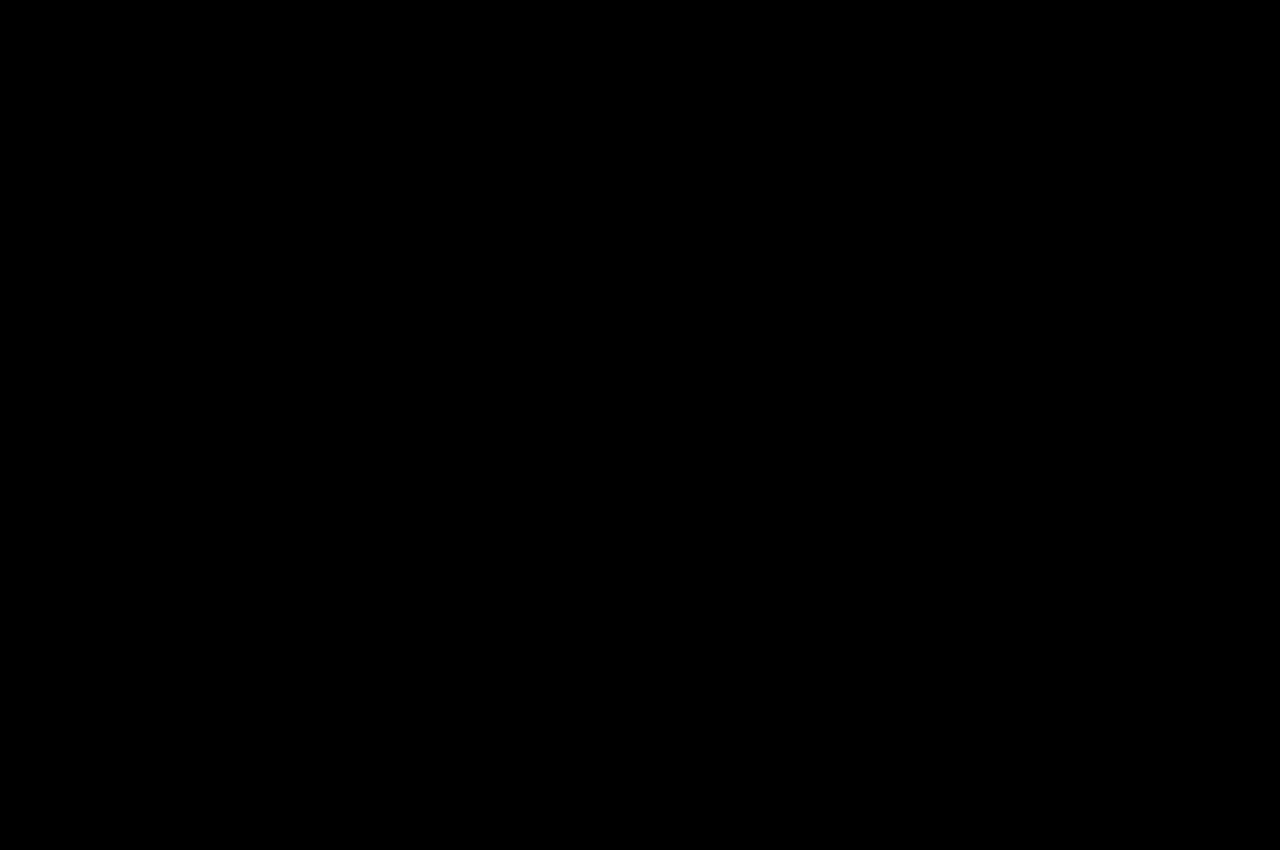
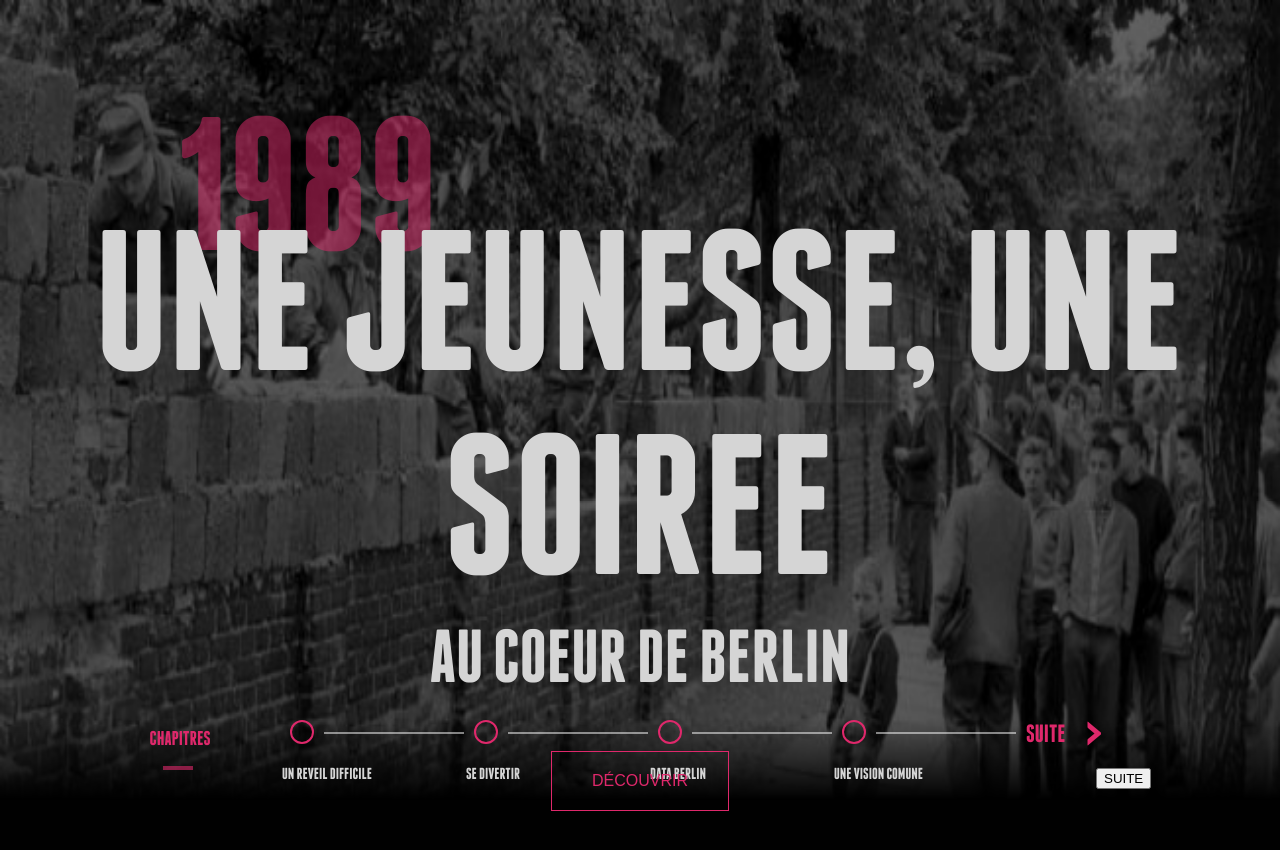
Before and after one commit to samuelmormin/techno-webdoc, a Vue app: page /chapter2Landing in a window 1280 px wide. Shown: the top 850 px of the page. Before the commit the page ends 800 px from the top, so only its background shows below. Built offline with nearby package versions, Linux system fonts and the light colour scheme.

Commit message:
:tada: Chapter 2 first commit

```diff
--- /dev/null
+++ b/src/components/chapter2Landing.vue
@@ -0,0 +1,53 @@
+<template>
+  <transition name="fade">
+    <div>
+
+      <div class="landingTitle" v-if="visible">
+        <h1 class="intro-h1">UNE JEUNESSE, UNE SOIREE</h1>
+        <p class="intro-p">AU COEUR DE BERLIN</p>
+        <router-link :to="{name: 'chapters.chapter2'}" class="discover-button">DÉCOUVRIR</router-link>
+      </div>
+      <audio
+      src="/static/intro.m4a"
+      autoplay
+      loop
+      ></audio>
+    </div>
+  </transition>
+</template>
+
+<script>
+  export default {
+    name: 'chapter2Landing',
+    data () {
+      return {
+        visible: true
+      }
+    },
+    methods: {
+      toggle: function () {
+        this.visible = !this.visible
+      }
+    }
+  }
+</script>
+
+<style>
+  .bounce-enter-active {
+    animation: bounce-in 2s;
+  }
+  .bounce-leave-active {
+    animation: bounce-in 2s reverse;
+  }
+  @keyframes bounce-in {
+    0% {
+      transform: scale(0);
+    }
+    50% {
+      transform: scale(1.5);
+    }
+    100% {
+      transform: scale(1);
+    }
+  }
+</style>
--- a/src/components/chapters.vue
+++ b/src/components/chapters.vue
@@ -3,7 +3,7 @@
     <transition name="bounce" mode="out-in">
       <router-view></router-view>
     </transition>
-    <div class="chapters-nav-container">
+    <div class="chapters-nav-container" v-if="chapter1">
       <div class="chapters-menu">
         <ul class="chapters-nav-ul" v-if="visible">
           <li><router-link :to="{name: 'chapters.chapter1'}" class="experience-choice-button">CHAPITRE 1</router-link></li>
@@ -14,7 +14,7 @@
         <button class="reveal-menu-button" @click="toggle">CHAPITRES</button>
       </div>
       <div class="chapter-navigation">
-        <div v-if="chapter1">
+        <div>
           <router-link :to="{name: 'chapters.chapter1'}" class="chapter-navigation-button"><div>UN REVEIL DIFFICILE</div></router-link>
           <router-link :to="{name: 'chapters.chapter2'}" class="chapter-navigation-button"><div>SE DIVERTIR</div></router-link>
           <router-link :to="{name: 'chapters.chapter3'}" class="chapter-navigation-button"><div>DATA BERLIN</div></router-link>
@@ -42,7 +42,8 @@
     data () {
       return {
         visible: false,
-        chapter1: true
+        chapter1: true,
+        chapter2Menu: false
       }
     },
     methods: {
@@ -50,7 +51,9 @@
         this.visible = !this.visible
       },
       hideChapter1: function () {
-        this.chapter1 = !this.chapter1
+        let _this = this
+        this.chapter1 = this.chapter1
+        setTimeout(function () { _this.$router.push('/chapter2Landing') }, 1000)
       }
     }
   }
--- a/src/main.js
+++ b/src/main.js
@@ -45,6 +45,11 @@ const router = new VueRouter({
       path: '/page6',
       name: 'chapters.page6',
       component: require('./components/page6.vue')
+    },
+    {
+      path: '/chapter2Landing',
+      name: 'chapters.chapter2',
+      component: require('./components/chapter2Landing.vue')
     }]
   },
   {
```
Also changed, not shown: src/assets/stylus/partials/genericLanding.styl (added).
